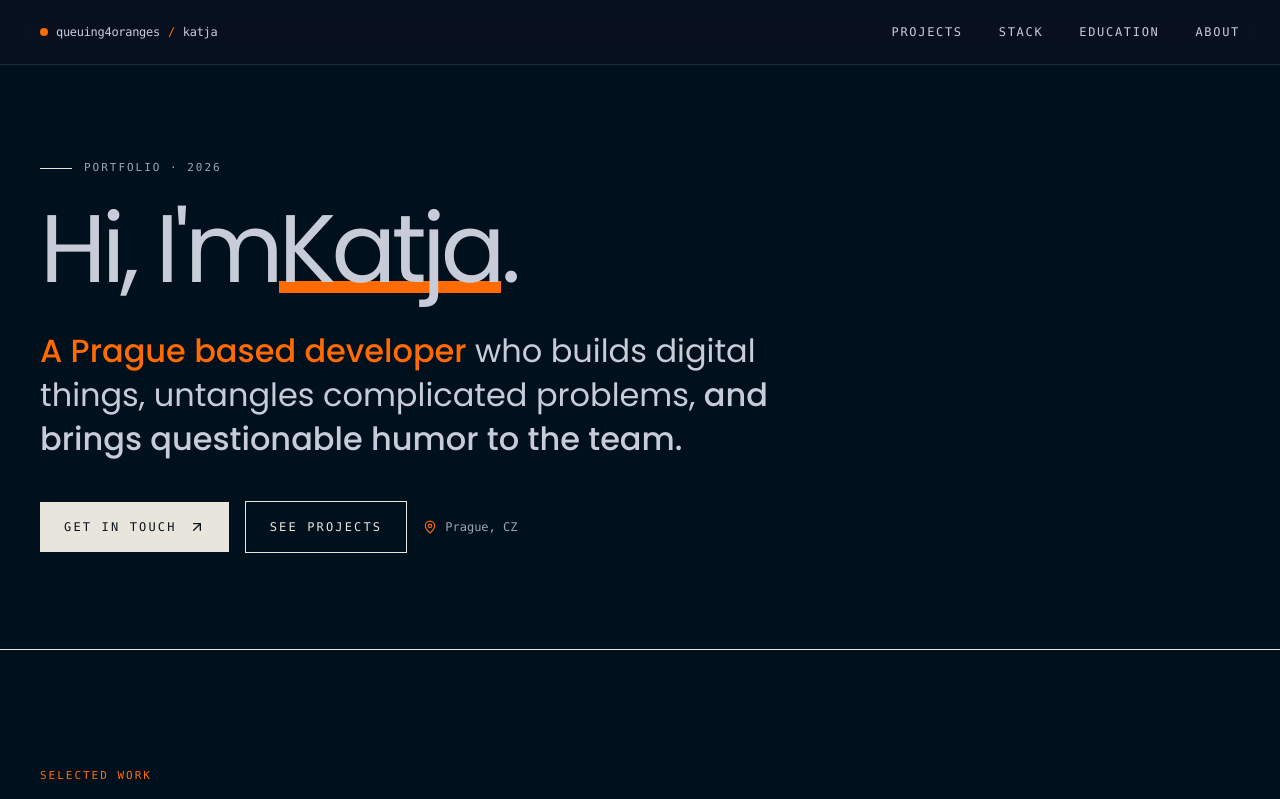
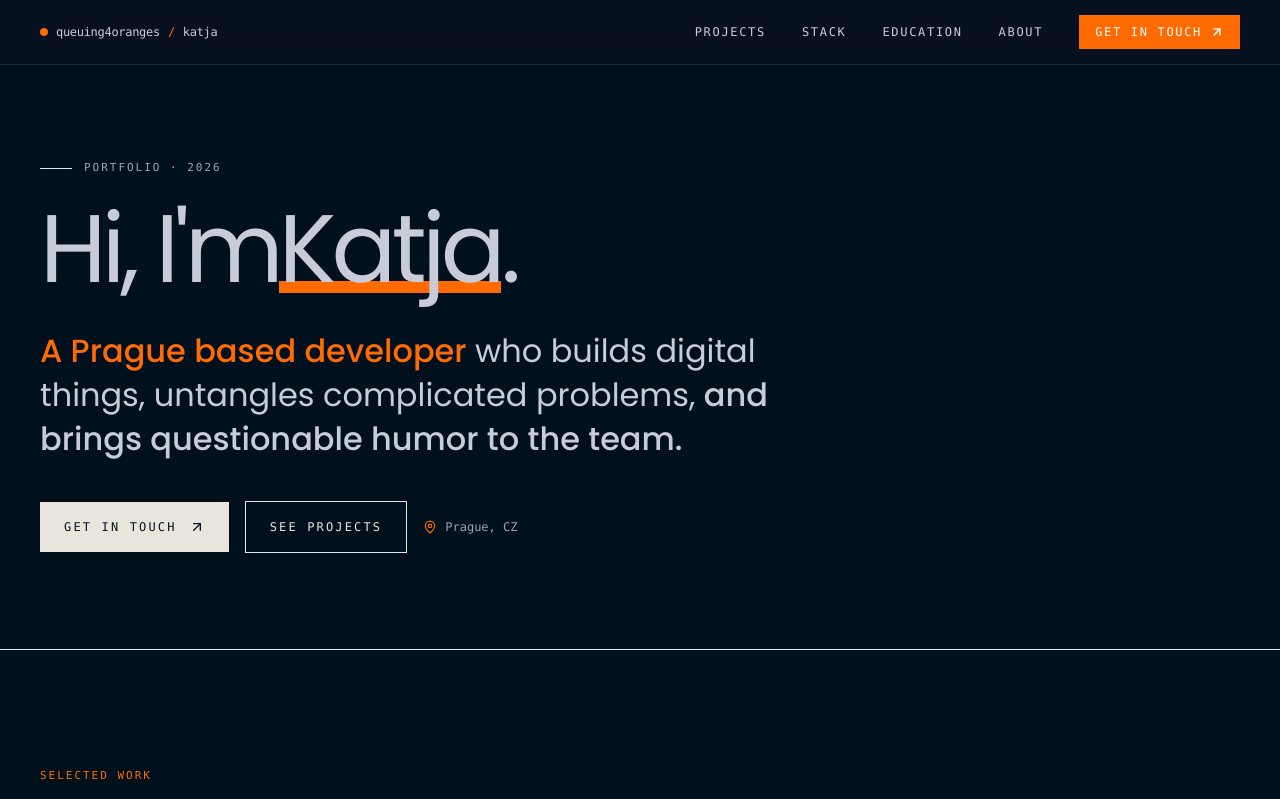
Before and after one commit to queuing4oranges/portfolio, a React (Create React App) app: page / in a window 1280 px wide. Shown: the top 799 px of the page. Built offline with nearby package versions, Linux system fonts and the light colour scheme; a web font is replaced by a local one.

Commit message:
Add contact button to nav bar

```diff
--- a/src/components/Navbar/Navbar.js
+++ b/src/components/Navbar/Navbar.js
@@ -28,6 +28,13 @@ export default function NavbarNeu() {
               {link.label}
             </a>
           ))}
+          <a href="#contact" className="inline-flex items-center gap-2 bg-[#ff6b00] text-white px-4 py-2 font-mono text-[12px] tracking-[0.14em] uppercase hover:bg-[#e65c00] transition-colors" >
+            Get in touch
+            <svg xmlns="http://www.w3.org/2000/svg" width="14" height="14" viewBox="0 0 24 24" fill="none" stroke="currentColor" strokeWidth="2.5" strokeLinecap="round" strokeLinejoin="round" className="lucide lucide-arrow-up-right" aria-hidden="true">
+              <path d="M7 7h10v10"></path>
+              <path d="M7 17 17 7"></path>
+            </svg>
+          </a>
         </nav>
         {/* Mobile navigation */}
         <button
@@ -65,6 +72,9 @@ export default function NavbarNeu() {
                 {link.label}
               </a>
             ))}
+            <a href="#contact" className="bg-[#ff6b00] text-white px-4 py-3 font-mono text-sm uppercase text-center" >
+              Get in touch →
+            </a>
           </div>
         </nav>
       )}
```
